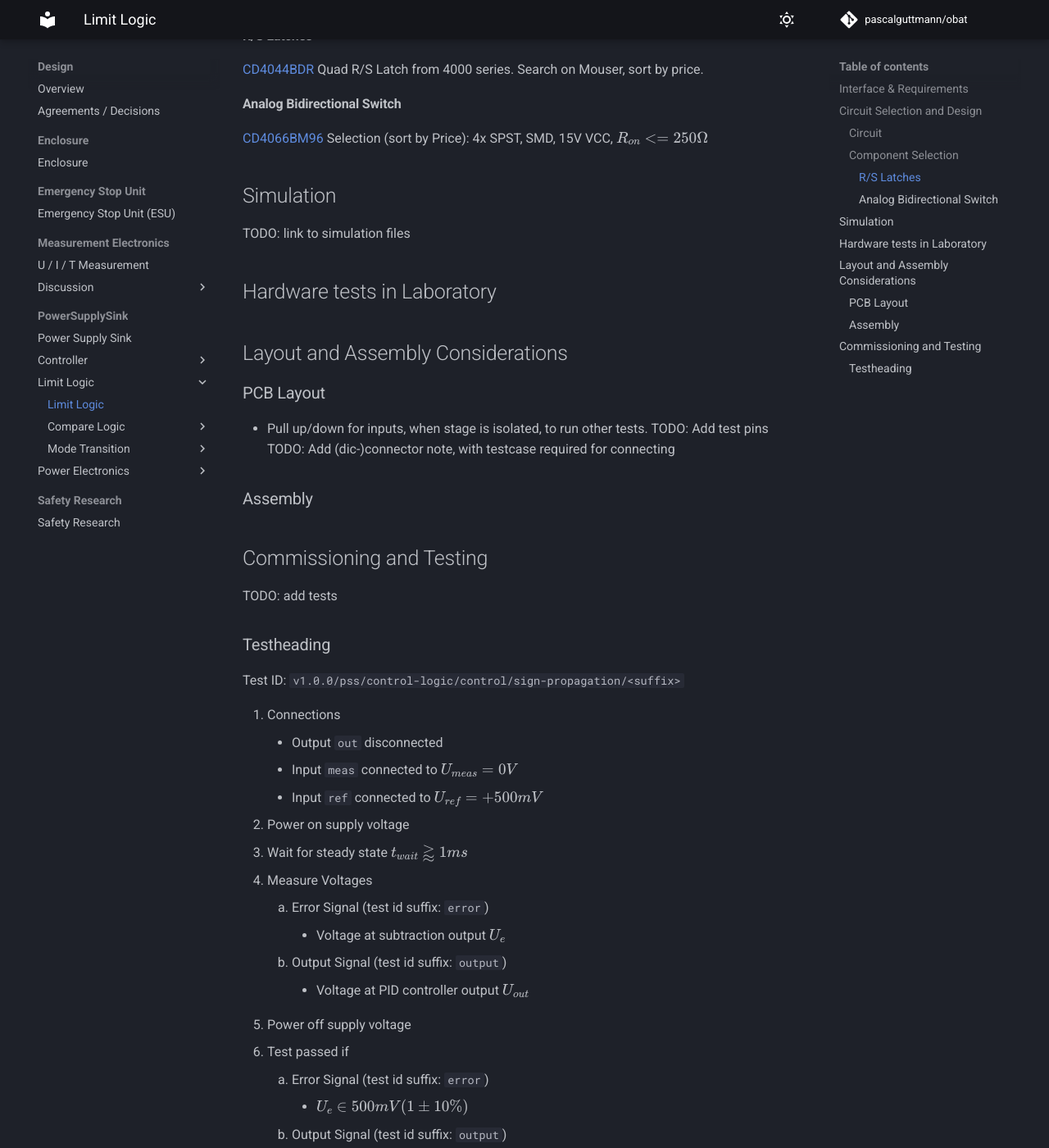
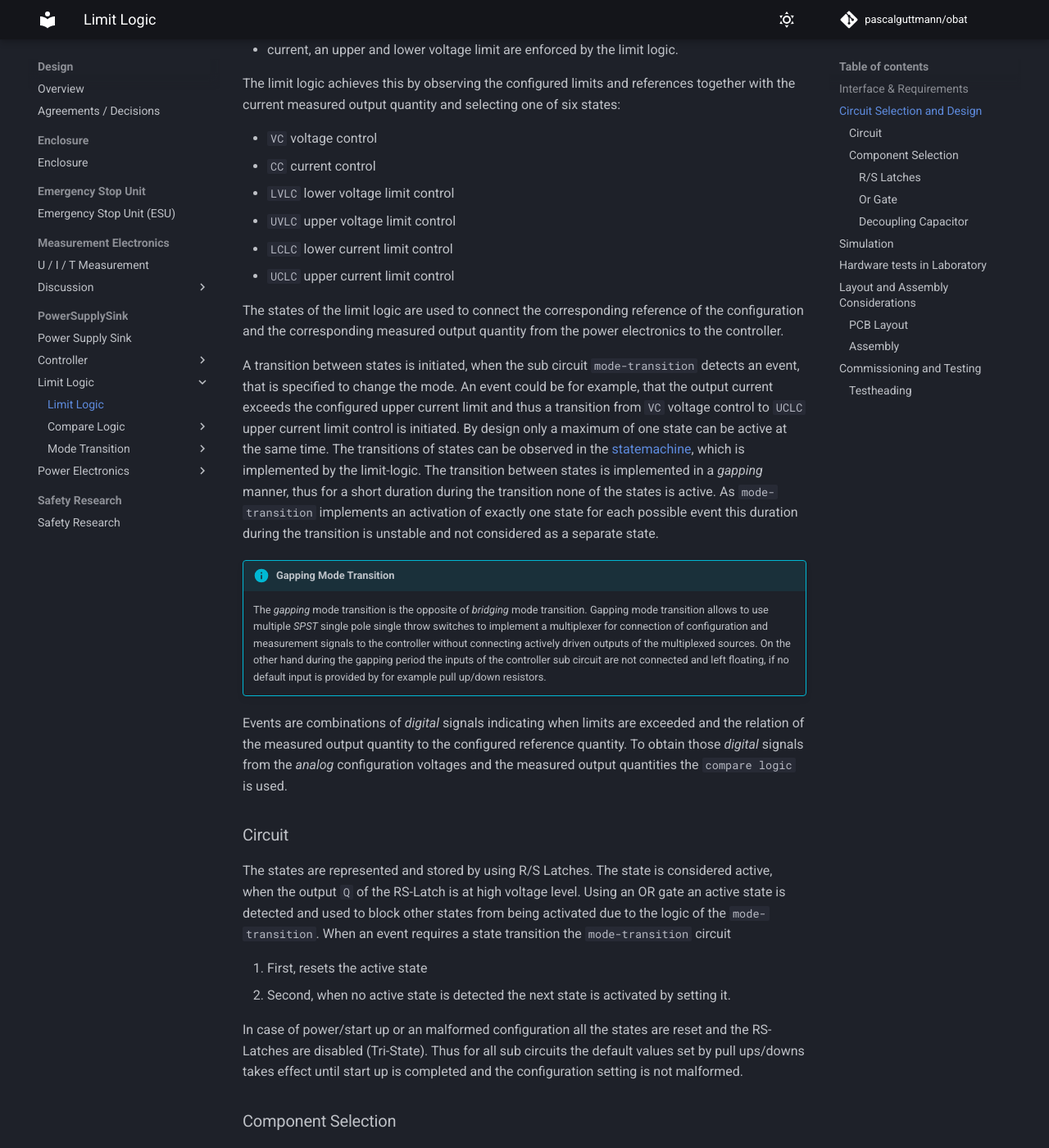
Before and after one commit to pascalguttmann/obat, an MkDocs documentation site: the page built from docs/design/pss/limit-logic/limit-logic.md, in a window 1280 px wide and 1400 px high, scrolled down 906 px. Shown: the whole window at 82% size. Built offline with MkDocs 1.6.1 and Material for MkDocs 9.7.7, drawn with Linux system fonts in a browser that asks for light colours; comment, search, counter and statistics services are not loaded; some of the changed text lies outside the part shown.

Commit message:
add limit-logic circuit description

```diff
--- a/docs/design/pss/limit-logic/limit-logic.md
+++ b/docs/design/pss/limit-logic/limit-logic.md
@@ -1,4 +1,6 @@
 # Limit Logic
+
+TODO: Add visual State indication?
 
 ## Interface & Requirements
 
@@ -19,24 +21,91 @@ TODO: Add Power Consumption
 
 ## Circuit Selection and Design
 
+The limit logic implements the limit behavior of the powersupplysink. When the
+regulated desired target measure is
+
+- voltage, an upper and lower current limit are enforced by the limit logic.
+- current, an upper and lower voltage limit are enforced by the limit logic.
+
+The limit logic achieves this by observing the configured limits and references
+together with the current measured output quantity and selecting one of six
+states:
+
+- `VC` voltage control
+- `CC` current control
+- `LVLC` lower voltage limit control
+- `UVLC` upper voltage limit control
+- `LCLC` lower current limit control
+- `UCLC` upper current limit control
+
+The states of the limit logic are used to connect the corresponding reference
+of the configuration and the corresponding measured output quantity from the
+power electronics to the controller.
+
+A transition between states is initiated, when the sub circuit `mode-transition`
+detects an event, that is specified to change the mode. An event could be for
+example, that the output current exceeds the configured upper current limit and
+thus a transition from `VC` voltage control to `UCLC` upper current limit
+control is initiated. By design only a maximum of one state can be active at
+the same time. The transitions of states can be observed in the
+[statemachine](./mode-transition/statemachine.md), which is implemented by the
+limit-logic. The transition between states is implemented in a _gapping_
+manner, thus for a short duration during the transition none of the states is
+active. As `mode-transition` implements an activation of exactly one state for
+each possible event this duration during the transition is unstable and not
+considered as a separate state.
+
+!!! info "Gapping Mode Transition"
+    The _gapping_ mode transition is the opposite of _bridging_ mode transition.
+    Gapping mode transition allows to use multiple _SPST_ single pole single
+    throw switches to implement a multiplexer for connection of configuration
+    and measurement signals to the controller without connecting actively driven
+    outputs of the multiplexed sources.
+    On the other hand during the gapping period the inputs of the controller sub
+    circuit are not connected and left floating, if no default input is provided
+    by for example pull up/down resistors.
+
+Events are combinations of _digital_ signals indicating when limits are
+exceeded and the relation of the measured output quantity to the configured
+reference quantity. To obtain those _digital_ signals from the _analog_
+configuration voltages and the measured output quantities the `compare logic`
+is used.
+
 ### Circuit
 
-TODO: Add circuit description
+The states are represented and stored by using R/S Latches. The state is
+considered active, when the output `Q` of the RS-Latch is at high voltage
+level. Using an OR gate an active state is detected and used to block other
+states from being activated due to the logic of the `mode-transition`.
+When an event requires a state transition the `mode-transition` circuit
+
+1. First, resets the active state
+2. Second, when no active state is detected the next state is activated by
+   setting it.
+
+In case of power/start up or an malformed configuration all the states are
+reset and the RS-Latches are disabled (Tri-State).
+Thus for all sub circuits the default values set by pull ups/downs takes effect
+until start up is completed and the configuration setting is not malformed.
 
 ### Component Selection
 
 #### R/S Latches
 
-[CD4044BDR] Quad R/S Latch from 4000 series. Search on Mouser, sort by price.
+[CD4043BDR] Quad R/S Latch from 4000 series. Search on Mouser, sort by price.
 
-[CD4044BDR]: https://mou.sr/3XPJrtv
+[CD4043BDR]: https://mou.sr/40mZDFB
 
-#### Analog Bidirectional Switch
+#### Or Gate
 
-[CD4066BM96] Selection (sort by Price): 4x SPST, SMD, 15V VCC,
-$R_{on} <= 250 \Omega$
+[CD4078BM96] 8-Input CMOS or Gate from 4000 series. Search on Mouser, sort by
+price.
 
-[CD4066BM96]: https://mou.sr/3MQOnJI
+[CD4078BM96]: https://www.ti.com/lit/ds/symlink/cd4078b.pdf
+
+#### Decoupling Capacitor
+
+Reuse of already implemented ceramic X7R 100nF cap.
 
 ## Simulation
 
```
